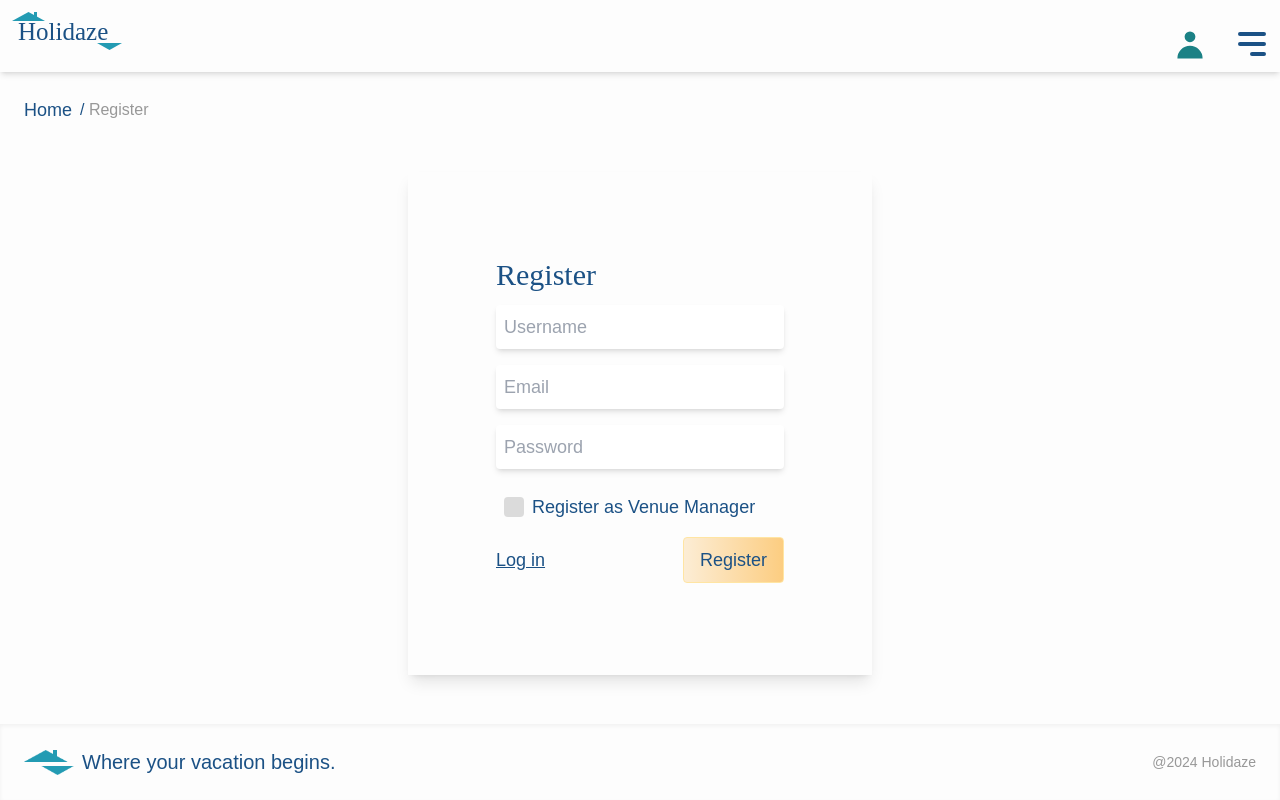
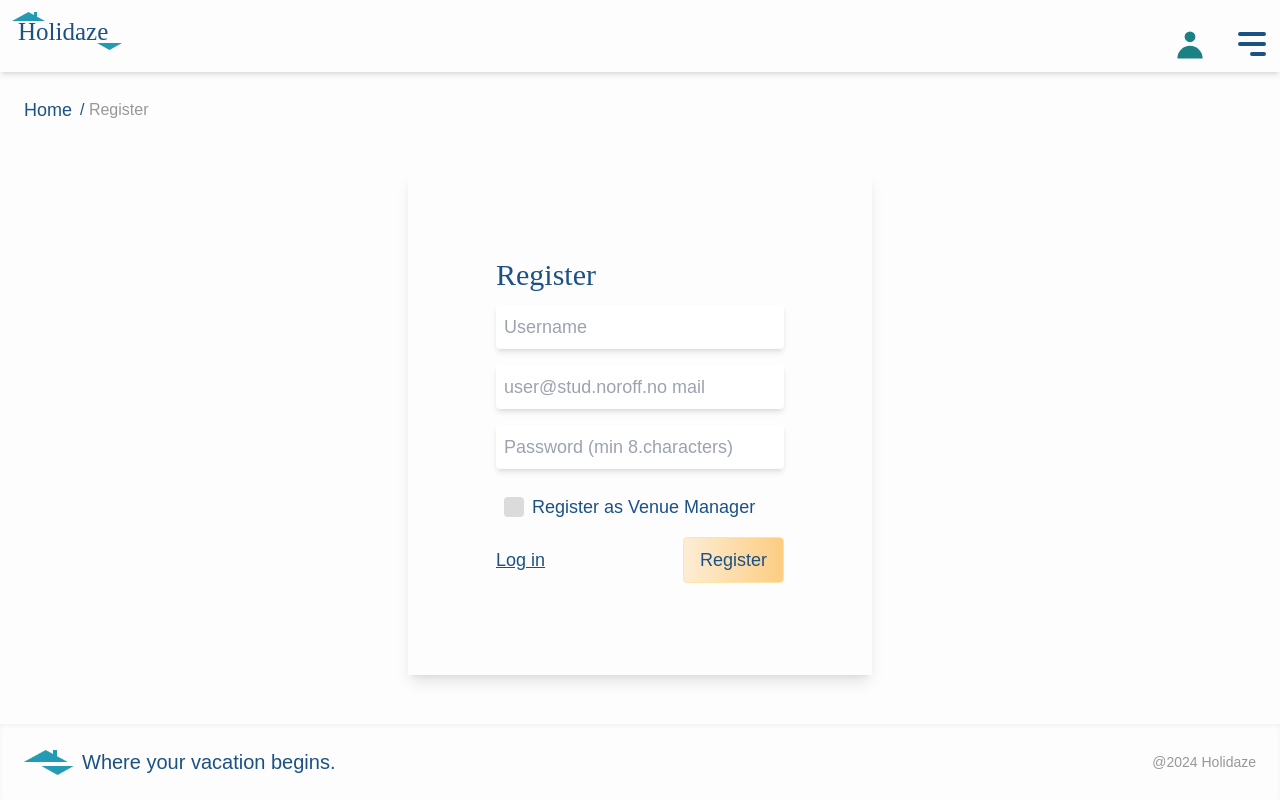
Before and after one commit to maleneivy/holidaze, a Next.js app: page /register in a window 1280 px wide. Built offline with nearby package versions, Linux system fonts and the light colour scheme; a web font is replaced by a local one.

Commit message:
Minor style fixes after user test

```diff
--- a/src/app/venue/SpecificVenueDisplay.jsx
+++ b/src/app/venue/SpecificVenueDisplay.jsx
@@ -212,7 +212,7 @@ const SpecificVenueDisplay = ({ images, venue }) => {
         <div className="my-2">
           <h2>Description</h2>
           {venue.description.length > 0 ? (
-            <p className="overflow-hidden truncate">{venue.description}</p>
+            <p className="break-words">{venue.description}</p>
           ) : (
             <p>There are no description provided for this venue.</p>
           )}
--- a/src/components/RegisterForm/RegisterForm.jsx
+++ b/src/components/RegisterForm/RegisterForm.jsx
@@ -89,7 +89,7 @@ function RegistrationForm() {
           name="email"
           value={formData.email}
           onChange={handleChange}
-          placeholder="Email"
+          placeholder="user@stud.noroff.no mail"
           required
           className={inputClasses}
         />
@@ -98,7 +98,7 @@ function RegistrationForm() {
           name="password"
           value={formData.password}
           onChange={handleChange}
-          placeholder="Password"
+          placeholder="Password (min 8.characters)"
           required
           className={inputClasses}
         />
```
